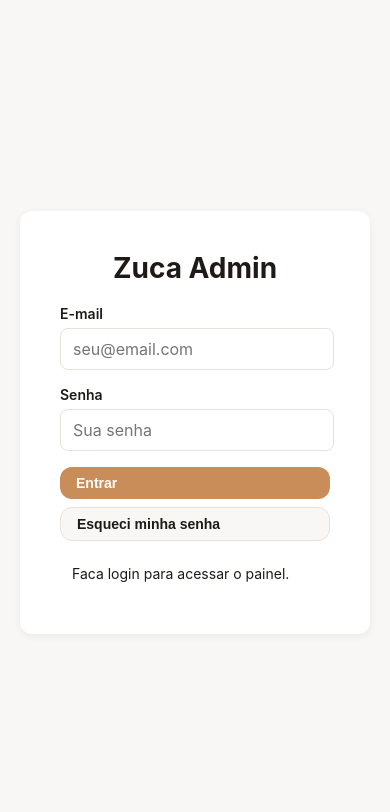
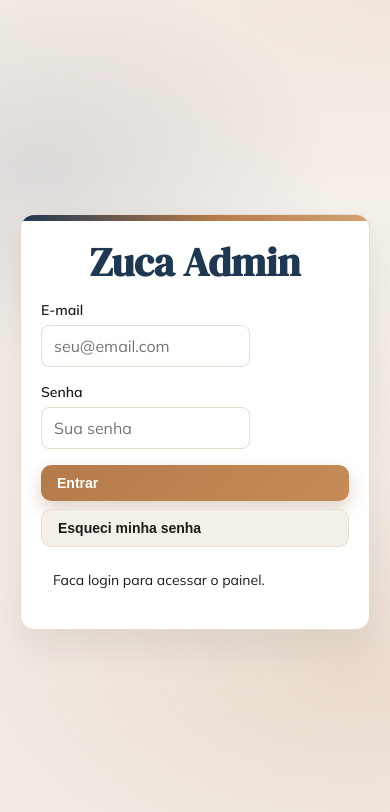
Before and after one commit to ZucaPersonalizados/ZucaPersonalizados.github.io, a plain HTML site: page frontend/admin.html in a window 390 px wide. Drawn offline with Linux system fonts and the light colour scheme; no server answers.

Commit message:
style(admin): refine login and panel visual polish

```diff
--- a/frontend/admin.html
+++ b/frontend/admin.html
@@ -4,29 +4,34 @@
   <meta charset="UTF-8" />
   <meta name="viewport" content="width=device-width, initial-scale=1.0" />
   <title>Admin • Zuca Personalizados</title>
+  <link rel="preconnect" href="https://fonts.googleapis.com">
+  <link rel="preconnect" href="https://fonts.gstatic.com" crossorigin>
+  <link href="https://fonts.googleapis.com/css2?family=DM+Serif+Display:ital@0;1&family=Mulish:wght@400;500;600;700;800&display=swap" rel="stylesheet">
   <style>
     * { box-sizing: border-box; margin: 0; padding: 0; }
 
     :root {
-      --bg-primary: #f8f7f5;
+      --bg-primary: #f4efe9;
       --bg-secondary: #ffffff;
       --text-primary: #1f1a17;
       --text-secondary: #6d665f;
-      --border-color: #e8e1d8;
-      --accent: #c98d59;
-      --accent-dark: #b8825a;
+      --border-color: #e6ddd1;
+      --accent: #b57a4a;
+      --accent-dark: #975f34;
       --success: #1f8f4f;
       --warning: #f39c12;
       --error: #e74c3c;
       --info: #3498db;
-      --radius: 12px;
-      --shadow: 0 2px 8px rgba(0, 0, 0, 0.06);
+      --radius: 14px;
+      --shadow: 0 18px 36px rgba(37, 24, 14, 0.08);
     }
 
     html, body {
       height: 100%;
-      font-family: -apple-system, BlinkMacSystemFont, "Segoe UI", Roboto, "Helvetica Neue", Arial, sans-serif;
-      background: var(--bg-primary);
+      font-family: "Mulish", "Segoe UI", sans-serif;
+      background:
+        radial-gradient(1200px 380px at 100% 0%, rgba(181, 122, 74, 0.1), transparent 55%),
+        linear-gradient(180deg, #f8f3ee 0%, #f3ece6 52%, #f2ebe4 100%);
       color: var(--text-primary);
     }
 
@@ -39,32 +44,46 @@
       display: flex;
       align-items: center;
       justify-content: space-between;
-      box-shadow: var(--shadow);
+      box-shadow: 0 8px 24px rgba(37, 24, 14, 0.08);
       position: sticky;
       top: 0;
       z-index: 100;
+      backdrop-filter: blur(4px);
     }
 
-    .header h1 { font-size: 24px; font-weight: 700; }
+    .header h1 {
+      font-size: 30px;
+      line-height: 1;
+      font-family: "DM Serif Display", serif;
+      letter-spacing: 0.2px;
+      color: #1f3852;
+    }
 
     .header-actions { display: flex; gap: 12px; align-items: center; }
 
     .btn {
-      padding: 8px 16px;
+      padding: 10px 16px;
       border: none;
-      border-radius: var(--radius);
+      border-radius: 10px;
       cursor: pointer;
-      font-weight: 600;
+      font-weight: 700;
       font-size: 14px;
-      transition: all 0.2s;
+      transition: all 0.2s ease;
       text-decoration: none;
       display: inline-flex;
       align-items: center;
       gap: 8px;
     }
 
-    .btn-primary { background: var(--accent); color: #fff; }
-    .btn-primary:hover { background: var(--accent-dark); }
+    .btn-primary {
+      background: linear-gradient(135deg, var(--accent), #c58b58);
+      color: #fff;
+      box-shadow: 0 8px 18px rgba(151, 95, 52, 0.28);
+    }
+    .btn-primary:hover {
+      background: linear-gradient(135deg, var(--accent-dark), #a66d3e);
+      transform: translateY(-1px);
+    }
 
     .btn-secondary {
       background: var(--bg-primary);
@@ -97,7 +116,7 @@
       border: 1px solid var(--border-color);
       border-radius: var(--radius);
       padding: 20px;
-      box-shadow: var(--shadow);
+      box-shadow: 0 8px 18px rgba(37, 24, 14, 0.06);
     }
 
     .stat-card h3 {
@@ -109,12 +128,19 @@
       margin-bottom: 8px;
     }
 
-    .stat-card .value { font-size: 32px; font-weight: 700; color: var(--accent); }
+    .stat-card .value {
+      font-size: 34px;
+      font-weight: 800;
+      color: #1f3852;
+      font-family: "DM Serif Display", serif;
+      line-height: 1;
+    }
 
     .panel {
       background: var(--bg-secondary);
       border-radius: var(--radius);
       box-shadow: var(--shadow);
+      border: 1px solid #eadfd4;
       overflow: hidden;
     }
 
@@ -133,10 +159,14 @@
       font-weight: 600;
       color: var(--text-secondary);
       border-bottom: 3px solid transparent;
-      transition: all 0.2s;
+      transition: all 0.2s ease;
     }
 
-    .tab.active { color: var(--accent); border-bottom-color: var(--accent); }
+    .tab.active {
+      color: #1f3852;
+      border-bottom-color: var(--accent);
+      background: linear-gradient(180deg, rgba(181, 122, 74, 0.11), rgba(181, 122, 74, 0));
+    }
     .tab:hover { background: var(--bg-primary); }
 
     .tab-content { display: none; background: var(--bg-secondary); }
@@ -188,6 +218,7 @@
       border-radius: var(--radius);
       padding: 16px;
       background: #fff;
+      box-shadow: 0 8px 16px rgba(37, 24, 14, 0.04);
     }
 
     .card h3 { margin-bottom: 12px; }
@@ -210,6 +241,13 @@
       font: inherit;
       background: #fff;
       color: var(--text-primary);
+      transition: border-color 0.2s ease, box-shadow 0.2s ease;
+    }
+
+    input:focus, textarea:focus, select:focus {
+      outline: none;
+      border-color: #bd885d;
+      box-shadow: 0 0 0 3px rgba(181, 122, 74, 0.14);
     }
 
     textarea { min-height: 90px; resize: vertical; }
@@ -317,18 +355,41 @@
       justify-content: center;
       min-height: 100vh;
       padding: 20px;
+      background:
+        radial-gradient(420px 280px at 10% 20%, rgba(31, 56, 82, 0.12), transparent 70%),
+        radial-gradient(520px 280px at 90% 80%, rgba(181, 122, 74, 0.15), transparent 74%);
     }
 
     .login-card {
       background: var(--bg-secondary);
       border-radius: var(--radius);
-      padding: 40px;
+      padding: 36px;
       max-width: 400px;
       width: 100%;
       box-shadow: var(--shadow);
+      border: 1px solid #e7dbcf;
+      position: relative;
+      overflow: hidden;
     }
 
-    .login-card h1 { font-size: 28px; margin-bottom: 20px; text-align: center; }
+    .login-card::before {
+      content: "";
+      position: absolute;
+      top: 0;
+      left: 0;
+      right: 0;
+      height: 6px;
+      background: linear-gradient(90deg, #1f3852, #b57a4a 55%, #d3a273);
+    }
+
+    .login-card h1 {
+      font-family: "DM Serif Display", serif;
+      font-size: 48px;
+      line-height: 0.95;
+      margin-bottom: 20px;
+      text-align: center;
+      color: #1f3852;
+    }
     .form-group { margin-bottom: 16px; }
     .form-group label { display: block; font-weight: 600; margin-bottom: 6px; font-size: 14px; }
 
@@ -343,12 +404,21 @@
     .status-box.error { background: #f8d7da; color: #721c24; border: 1px solid #f5c6cb; }
     .status-box.ok { background: #d4edda; color: #155724; border: 1px solid #c3e6cb; }
 
-    #status { color: var(--text-secondary); font-size: 13px; }
+    #status {
+      color: var(--text-secondary);
+      font-size: 13px;
+      margin-top: 10px;
+      border-left: 4px solid #d7c6b7;
+      padding-left: 10px;
+    }
 
     @media (max-width: 900px) {
       .form-grid { grid-template-columns: 1fr; }
       .table-wrapper { padding: 12px; }
       td, th { padding: 8px 4px; }
+      .header h1 { font-size: 24px; }
+      .login-card { padding: 28px 20px; }
+      .login-card h1 { font-size: 40px; }
     }
   </style>
 </head>
```
